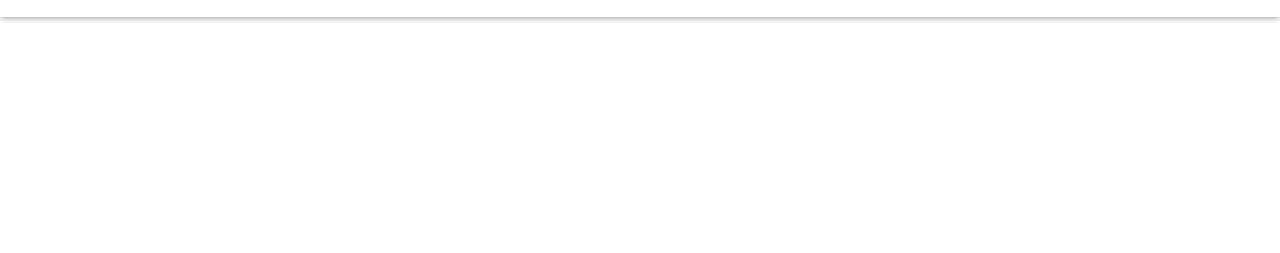
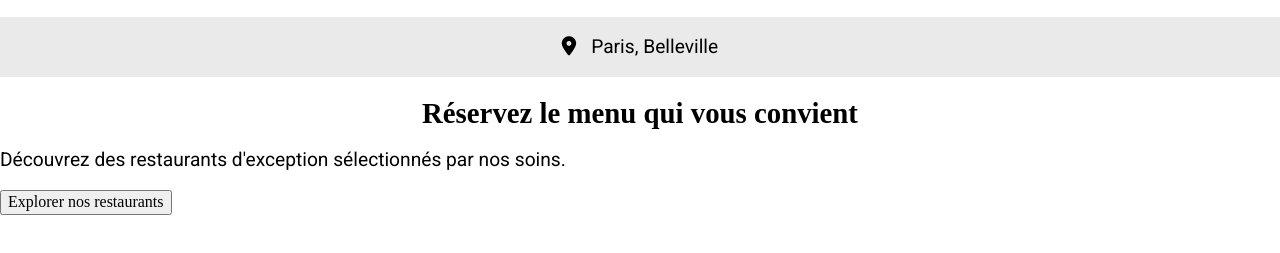
Before and after one commit to ValentinPierre-dev/VP_OhMyFood, a website: page index.html in a window 1280 px wide. Shown: the part 57-310 px from the top of the page. Drawn offline with Linux system fonts and the light colour scheme; a web font is replaced by a local one.

Commit message:
Ajout de la partie geography

```diff
--- a/index.html
+++ b/index.html
@@ -6,15 +6,22 @@
     <title>Ohmyfood - Accueil</title>
     <link rel="stylesheet" href="./css/normalize.css">
     <link rel="stylesheet" href="./css/style.css">
+    <script src="https://kit.fontawesome.com/2b727d8259.js" crossorigin="anonymous"></script>
 </head>
 <body>
     <header class="entete">
         <img src="./img/ohmyfood.svg" alt="Logo Ohmyfood">
     </header>
     <main>
-        <div>
-
+        <div class="geography">
+            <i class="fas fa-map-marker-alt"></i>
+            <p>Paris, Belleville</p>
         </div>
+        <section>
+            <h1>Réservez le menu qui vous convient</h1>
+            <p>Découvrez des restaurants d'exception sélectionnés par nos soins.</p>
+            <button>Explorer nos restaurants</button>
+        </section>
     </main>
     <footer>
 
--- a/scss/base/body.scss
+++ b/scss/base/body.scss
@@ -1,3 +1,21 @@
+@import url('https://fonts.googleapis.com/css2?family=Roboto:wght@300;400;700&family=Shrikhand&display=swap');
+
+*{
+    box-sizing: border-box;
+}
+
 body{
     width: $max-body;
 }
+
+h1{
+    font-family: 'Shrikhand';
+    font-size: 1.8rem;
+    text-align: center;
+}
+
+p{
+    font-family: 'Roboto';
+    font-size: 1.2rem;
+    font-weight: 400;
+}
--- /dev/null
+++ b/scss/layouts/geography.scss
@@ -0,0 +1,11 @@
+.geography{
+    display: flex;
+    flex-direction: row;
+    align-items: baseline;
+    justify-content: center;
+    background-color: $color-grey1;
+    i{
+        font-size: 1.2rem;
+        margin-right: 15px;
+    }
+}
--- a/scss/main.scss
+++ b/scss/main.scss
@@ -1,3 +1,4 @@
 @import "./utils/variables.scss";
 @import "./base/body";
 @import "./layouts/header";
+@import "./layouts/geography.scss";
--- a/scss/utils/variables.scss
+++ b/scss/utils/variables.scss
@@ -7,6 +7,8 @@ $color-secondary: #FF79DA;
 $color-tiertiary: #99E2D0;
 
 $color-white: #fff;
+$color-grey1: #EAEAEA;
+$color-grey2: #F6F6F6;
 
 
 $shadow-header: 0px 3px 5px -1px rgba(0,0,0,0.3)
```
Also changed, not shown: css/style.css, scss/layouts/discover.scss (added), 1 other file.
